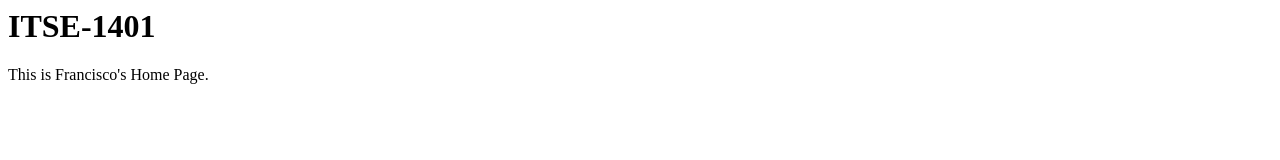
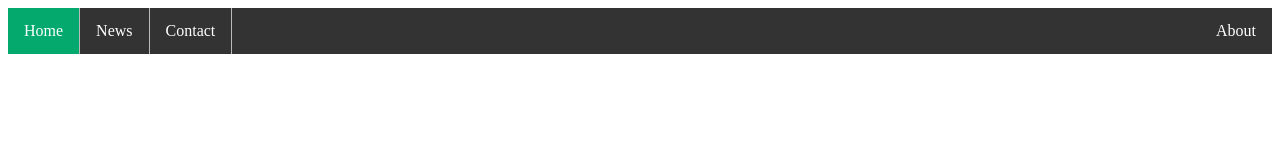
Before and after one commit to itse1401sp23/spring23, a plain HTML site: page index.html in a window 1280 px wide. Drawn offline with Linux system fonts and the light colour scheme.

Commit message:
Update index.html

```diff
--- a/index.html
+++ b/index.html
@@ -1,2 +1,49 @@
-<h1>ITSE-1401</h1>
-<p>This is Francisco's Home Page.</p>
+<!DOCTYPE html>
+<html>
+<head>
+<style>
+ul {
+  list-style-type: none;
+  margin: 0;
+  padding: 0;
+  overflow: hidden;
+  background-color: #333;
+}
+
+li {
+  float: left;
+  border-right:1px solid #bbb;
+}
+
+li:last-child {
+  border-right: none;
+}
+
+li a {
+  display: block;
+  color: white;
+  text-align: center;
+  padding: 14px 16px;
+  text-decoration: none;
+}
+
+li a:hover:not(.active) {
+  background-color: #111;
+}
+
+.active {
+  background-color: #04AA6D;
+}
+</style>
+</head>
+<body>
+
+<ul>
+  <li><a class="active" href="#home">Home</a></li>
+  <li><a href="#news">News</a></li>
+  <li><a href="#contact">Contact</a></li>
+  <li style="float:right"><a href="#about">About</a></li>
+</ul>
+
+</body>
+</html>
```
